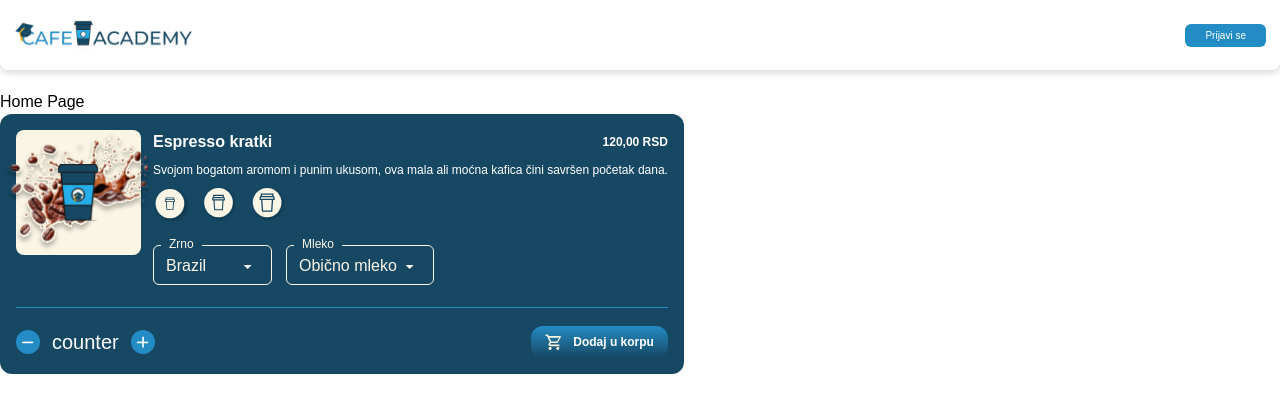
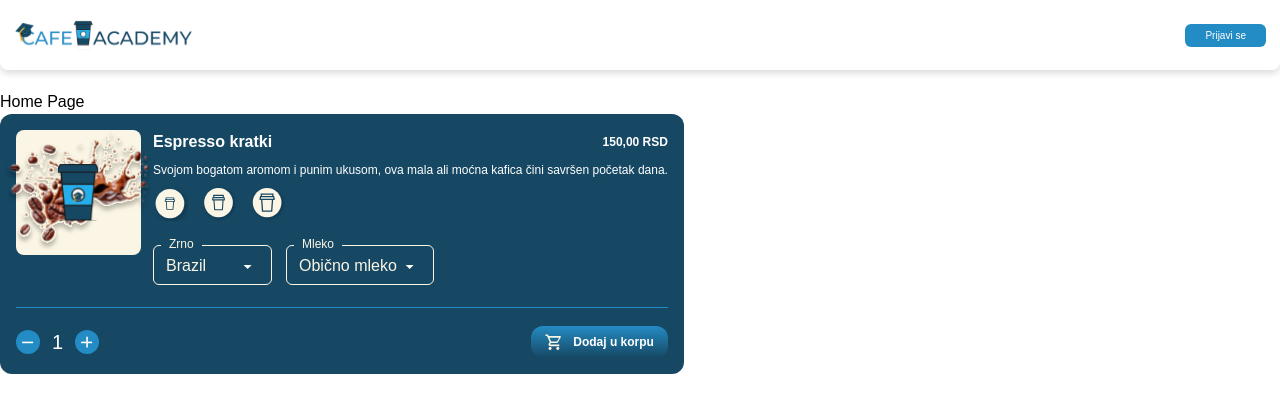
Before and after one commit to MilosIl/CoffeeShop, a React (Vite) app: page / in a window 1280 px wide. Both pictures are taken after a click on the button 655 px from the left and 232 px from the top of the page. Shown: the top 412 px of the page. Built offline with nearby package versions, Linux system fonts and the light colour scheme.

Commit message:
feat: coffee cart

```diff
--- a/src/components/CoffeeCard.jsx
+++ b/src/components/CoffeeCard.jsx
@@ -4,11 +4,18 @@ import { Select, Button } from "../components/ui";
 import { BEAN, MILK } from "../constants";
 import { useState } from "react";
 
-const CoffeeCard = () => {
+const CoffeeCard = ({ name, price, text }) => {
     const [isToggled, setIsToggled] = useState(false);
-
+    const [counter, setCounter] = useState(1);
+    const [selectedSize, setSelectedSize] = useState(null);
 
     const handleToggle = () => { setIsToggled(true) };
+    const increaseCounter = () => setCounter(counter + 1);
+    const decreaseCounter = () => {
+        if (counter > 1) setCounter(counter - 1)
+    };
+    const handleSelect = (size) => { setSelectedSize(size); };
+
 
     return (
         <>
@@ -20,16 +27,16 @@ const CoffeeCard = () => {
                         </div>
                         <div className="flex flex-col gap-2">
                             <div className="flex justify-between items-center w-full font-bold">
-                                <h3 className="text-base">Espresso kratki</h3>
-                                <span className="text-xs">120,00 RSD</span>
+                                <h3 className="text-base">{name}</h3>
+                                <span className="text-xs">{price}</span>
                             </div>
                             <p className="font-normal text-xs">
-                                Svojom bogatom aromom i punim ukusom, ova mala ali moćna kafica čini savršen početak dana.
+                                {text}
                             </p>
                             <div className="flex justify-start items-center gap-3.5">
-                                <IconSmallCoffee />
-                                <IconMediumCoffee />
-                                <IconLargeCoffee />
+                                <button className="cursor-pointer" onClick={() => handleSelect("small")}><IconSmallCoffee fillColor={selectedSize === "small" ? "#000" : "#164864"} /></button>
+                                <button className="cursor-pointer" onClick={() => handleSelect("medium")}><IconMediumCoffee fillColor={selectedSize === "medium" ? "#000" : "#164864"} /></button>
+                                <button className="cursor-pointer" onClick={() => handleSelect("large")}><IconLargeCoffee fillColor={selectedSize === "large" ? "#000" : "#164864"} /></button>
                             </div>
                             <div className="flex items-center gap-3.5">
                                 <Select label="Zrno" options={BEAN} />
@@ -41,13 +48,13 @@ const CoffeeCard = () => {
                     <div className="flex justify-between items-center">
                         <div className="flex items-center gap-3">
 
-                            <button className="relative flex justify-center items-center bg-light-blue rounded-full w-6 h-6 cursor-pointer">
+                            <button className="relative flex justify-center items-center bg-light-blue rounded-full w-6 h-6 cursor-pointer" onClick={decreaseCounter}>
                                 <span className="absolute">
                                     <IconMinus />
                                 </span>
                             </button>
-                            <span className="text-white text-xl">counter</span>
-                            <button className="relative flex justify-center items-center bg-light-blue rounded-full w-6 h-6 cursor-pointer">
+                            <span className="text-white text-xl">{counter}</span>
+                            <button className="relative flex justify-center items-center bg-light-blue rounded-full w-6 h-6 cursor-pointer" onClick={increaseCounter}>
                                 <span className="absolute">
                                     <IconMinus />
                                 </span>
@@ -70,14 +77,14 @@ const CoffeeCard = () => {
                         <CoffeeImage />
                     </div>
                     <div className="flex flex-col gap-2">
-                        <h3 className="font-semibold text-base">Espresso kratki</h3>
+                        <h3 className="font-semibold text-base">{name}</h3>
                         <p className="font-normal text-xs">
-                            Svojom bogatom aromom i punim ukusom, ova mala ali moćna kafica čini savršen početak dana.
+                            {text}
                         </p>
                         <div className="flex justify-between items-end">
                             <div className="flex flex-col">
                                 <span>Cena</span>
-                                <span>120,00 RSD</span>
+                                <span>{price}</span>
                             </div>
                             <button
                                 className="relative flex justify-center items-center bg-light-blue rounded-full w-6 h-6 cursor-pointer"
--- a/src/pages/HomePage/HomePage.jsx
+++ b/src/pages/HomePage/HomePage.jsx
@@ -4,7 +4,7 @@ const HomePage = () => {
   return (
     <div>
       <h1>Home Page</h1>
-      <CoffeeCard />
+      <CoffeeCard name="Espresso kratki" price="150,00 RSD" text="Svojom bogatom aromom i punim ukusom, ova mala ali moćna kafica čini savršen početak dana." />
 
     </div>
   );
```
Also changed, not shown: src/assets/icons/IconLargeCoffee.jsx (+2 -2 lines), src/assets/icons/IconMediumCoffee.jsx (+2 -2 lines), src/assets/icons/IconSmallCoffee.jsx (+2 -2 lines).
